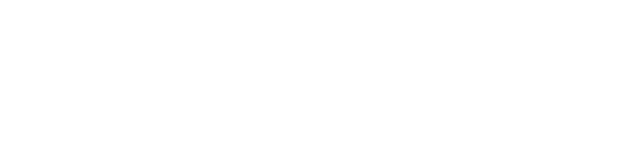
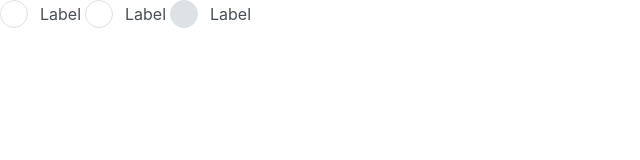
Before and after one commit to js-tasks-ru/htmlcss-20211021_polina36, a website: page 07-lection5/02-radio/index.html in a window 1280 px wide. Shown: the whole page, without its empty margins (0-640 px from the left). Drawn offline with Linux system fonts and the light colour scheme.

Commit message:
add radiobutton solution

```diff
--- a/07-lection5/02-radio/index.html
+++ b/07-lection5/02-radio/index.html
@@ -6,6 +6,34 @@
         <link rel="stylesheet" href="./radio.css">
     </head>
     <body>
-
+        <form>
+            <label class="radio" tabindex="0">
+                <input type="radio" class="radio__input" name="contact">
+                <div class="radio__state">
+                    <div class="radio__control">
+                        <div class="radio__ellipse"></div>
+                    </div>
+                    <div class="radio__label">Label</div>
+                </div>
+            </label>
+            <label class="radio" tabindex="0">
+                <input type="radio" class="radio__input" name="contact">
+                <div class="radio__state">
+                    <div class="radio__control">
+                        <div class="radio__ellipse"></div>
+                    </div>
+                    <div class="radio__label">Label</div>
+                </div>
+            </label>
+            <label class="radio" tabindex="0">
+                <input type="radio" class="radio__input" name="contact" disabled>
+                <div class="radio__state">
+                    <div class="radio__control">
+                        <div class="radio__ellipse"></div>
+                    </div>
+                    <div class="radio__label">Label</div>
+                </div>
+            </label>
+        </form>
     </body>
 </html>
--- a/07-lection5/02-radio/radio.css
+++ b/07-lection5/02-radio/radio.css
@@ -0,0 +1,79 @@
+.radio {
+    display: inline-block;
+}
+
+.radio__input {
+    position: absolute;
+    clip: rect (0, 0, 0, 0);
+    opacity: 0;
+    outline: none;
+}
+
+.radio__state {
+    display: flex;
+    justify-content: flex-start;
+    align-items: center;
+    cursor: pointer;
+}
+
+.radio__ellipse {
+    width: 18px;
+    height: 18px;
+    border-radius: 50%;
+    background-color: var(--white);
+}
+
+.radio__input:checked ~ .radio__state .radio__control {
+    border: 2px solid var(--blue);
+}
+
+.radio__input:checked ~ .radio__state .radio__control .radio__ellipse {
+    background-color: var(--blue);
+}
+
+.radio__input:checked ~ .radio__state:hover .radio__control .radio__ellipse {
+    background-color: var(--dark-blue-1 );
+}
+
+.radio__input:checked ~ .radio__state:hover .radio__control {
+    border: 2px solid var(--dark-blue-1);
+}
+
+.radio__input:disabled ~ .radio__state .radio__control {
+    background-color: var(--grey-2);
+}
+
+.radio__input:disabled ~ .radio__state .radio__control .radio__ellipse {
+    background-color: var(--grey-2);
+}
+
+.radio__input:disabled ~ .radio__state {
+    pointer-events: none;
+}
+
+.radio__control {
+    display: flex;
+    align-items: center;
+    justify-content: center;
+    width: 28px;
+    height: 28px;
+    border: 1px solid var(--grey-2);
+    background-color: var(--white);
+    border-radius: 50%;
+    box-sizing: border-box;
+}
+
+.radio__state:hover .radio__control {
+    background-color: var(--grey-1);
+}
+
+.radio__state:hover .radio__control .radio__ellipse {
+    background-color: var(--grey-1);
+}
+
+
+.radio__label {
+    font: 400 16px/24px "Inter";
+    color: var(--grey-4);
+    margin-left: 12px;
+}
```
